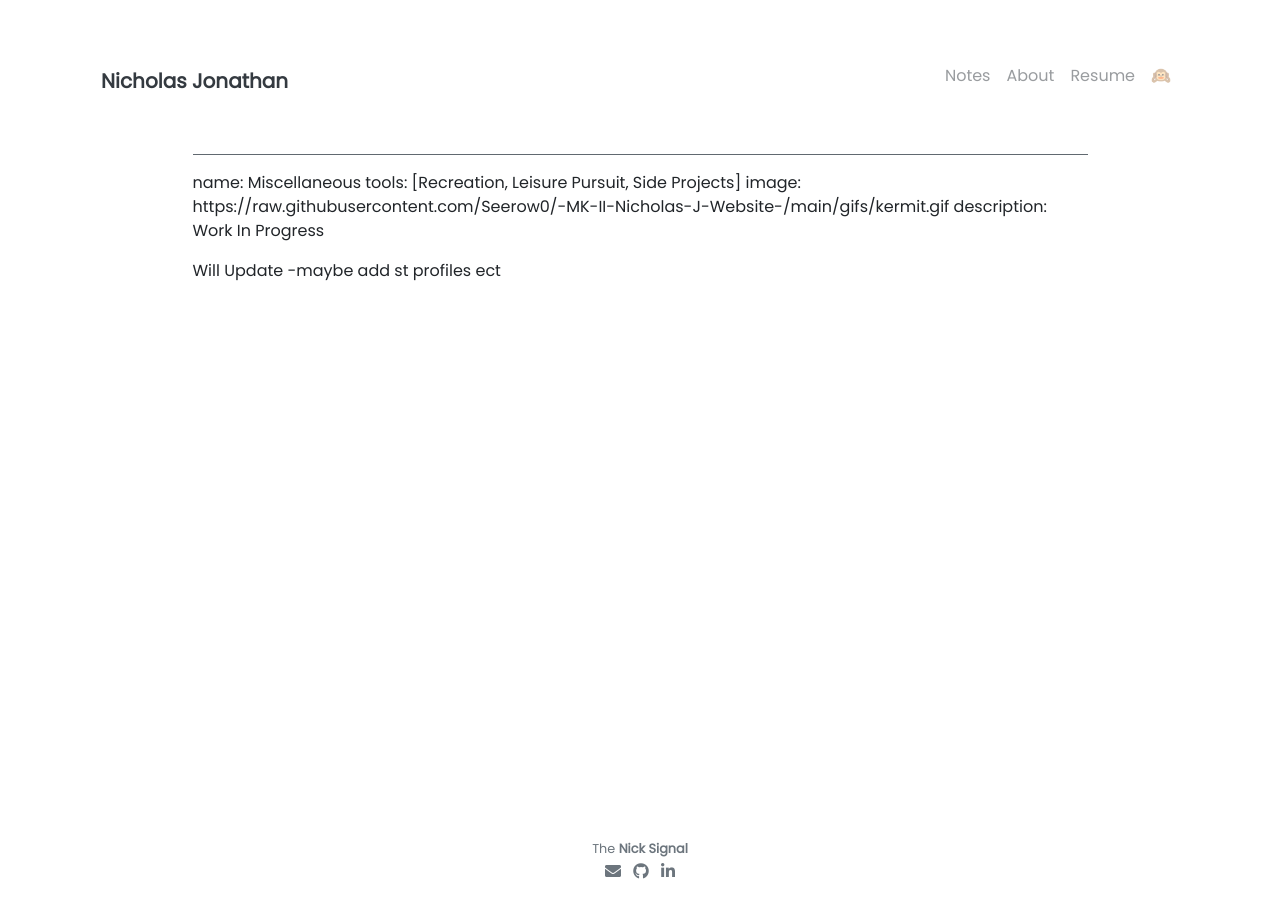
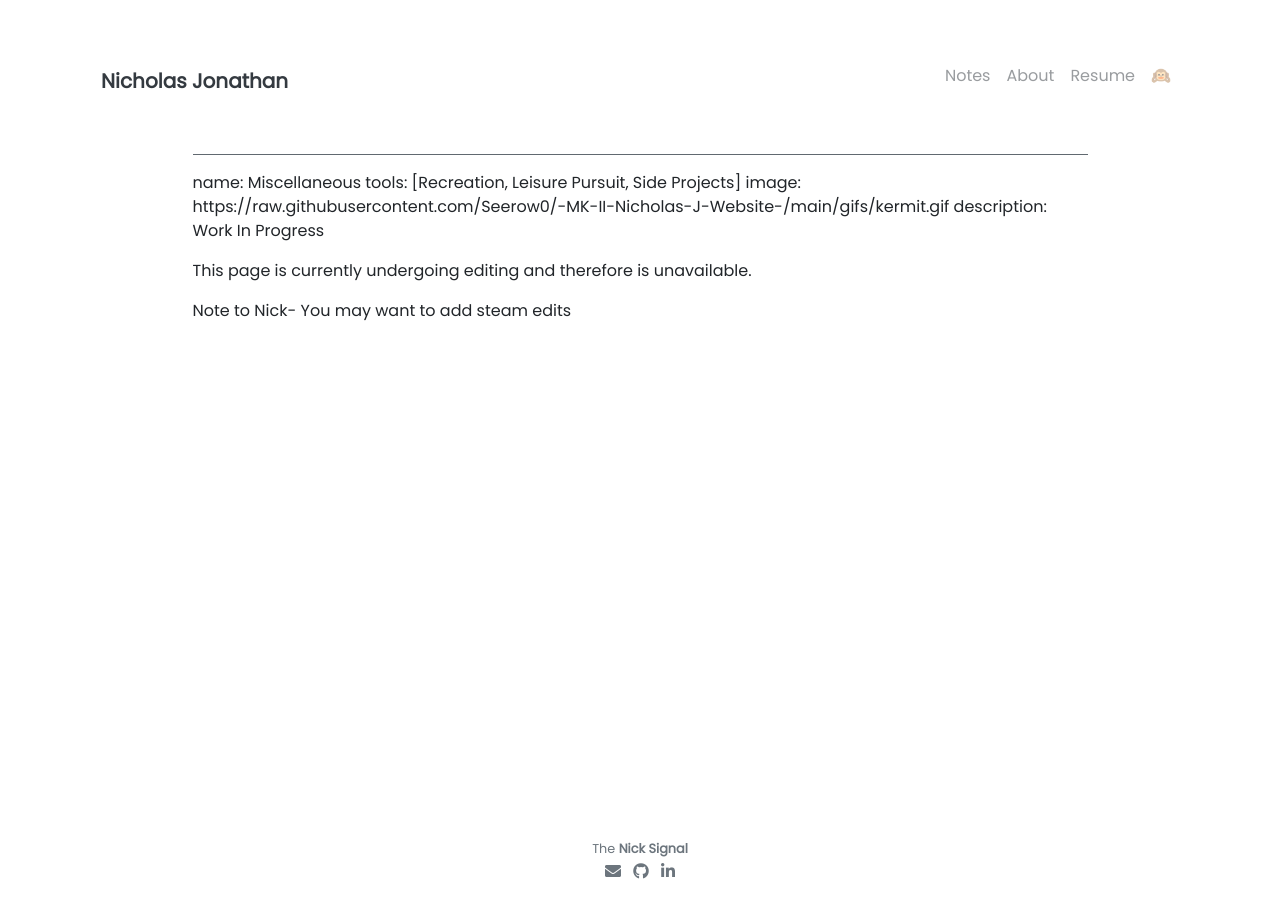
Before and after one commit to Seerow0/-MK-II-Nicholas-J-Website-, a Jekyll site: the page built from _projects/(6) A Miscellaneous Project.md, in a window 1280 px wide. Built offline with Jekyll 4.4.1, drawn with Linux system fonts in a browser that asks for light colours; nearby versions of some CDN libraries; a script that is not in the unit is left out.

Commit message:
Update (6) A Miscellaneous Project.md

```diff
--- a/_projects/(6) A Miscellaneous Project.md
+++ b/_projects/(6) A Miscellaneous Project.md
@@ -7,5 +7,6 @@ description: Work In Progress
 * TOC
 {:toc}
 
-Will Update
--maybe add st profiles ect
+This page is currently undergoing editing and therefore is unavailable.
+
+Note to Nick- You may want to add steam edits
```
